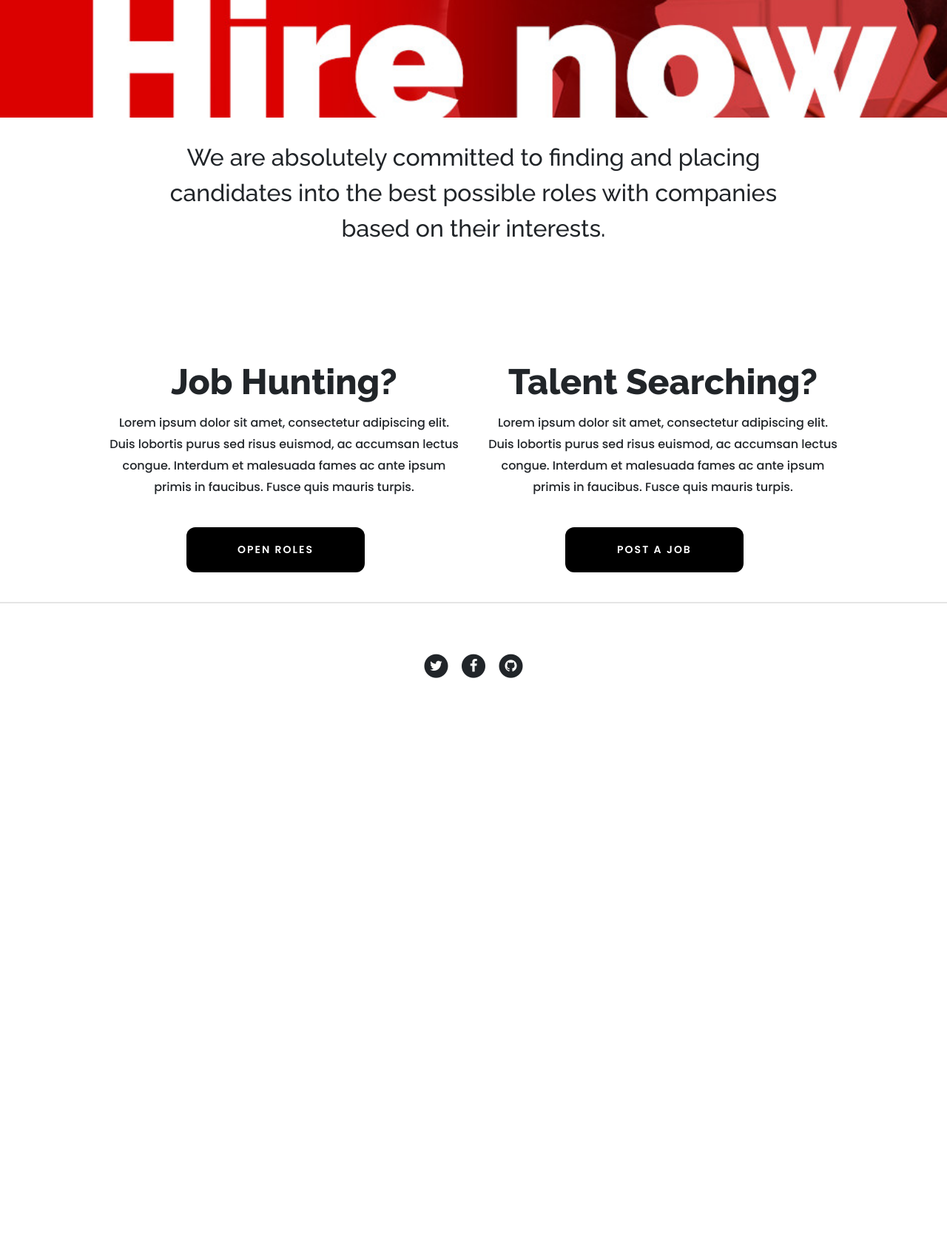
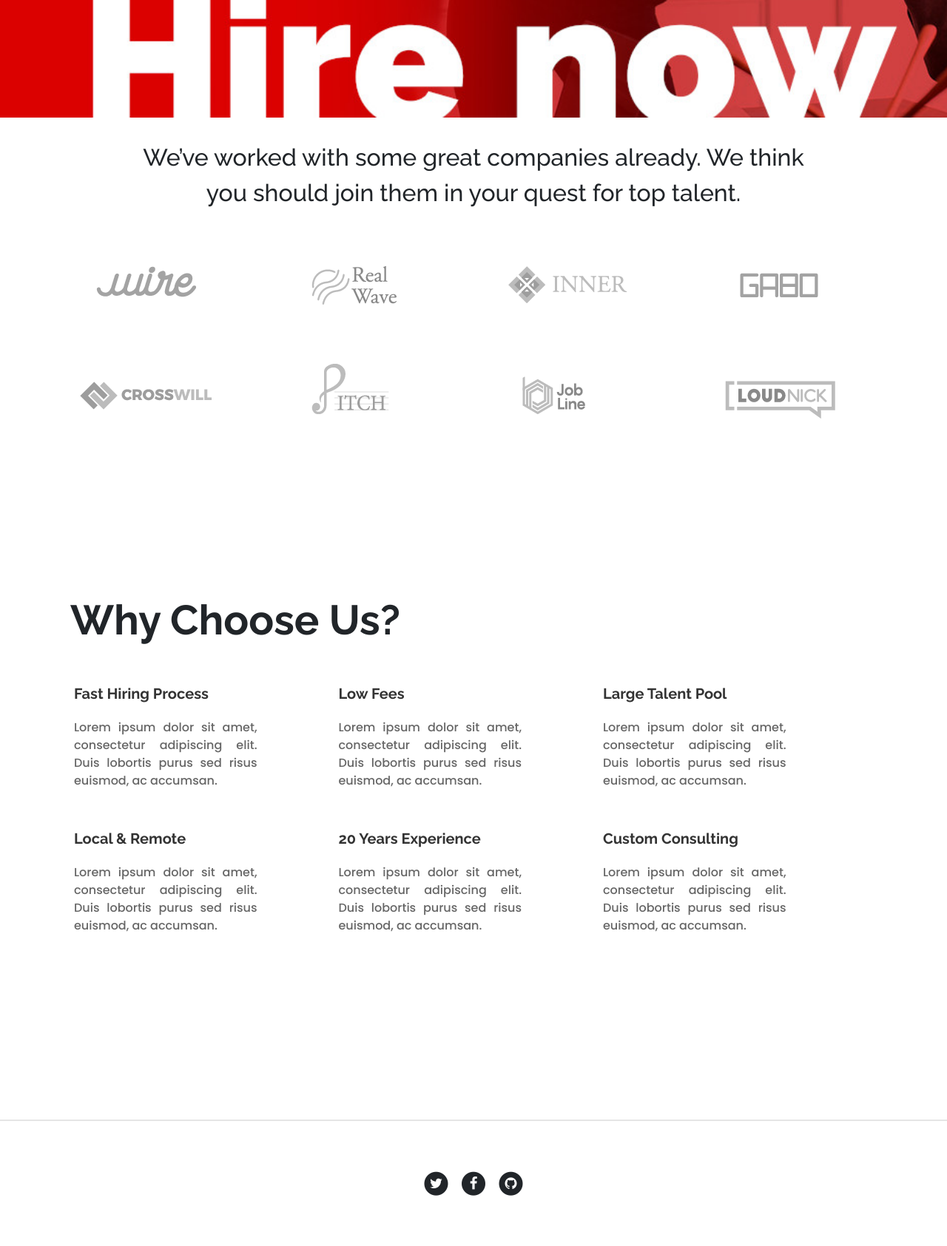
Before and after one commit to ayotundeakinsola/third-milestone-project, a Flask app: page /employers in a window 1280 px wide. Shown: the part 650-2335 px from the top of the page at 74% size. Before the commit the page ends 1567 px from the top, so only its background shows below. Run offline with Flask 2, Linux system fonts and the light colour scheme; data that the repository does not hold is empty; some libraries are stand-ins or nearby versions.

Commit message:
styled the employers.html template

```diff
--- a/static/css/styles.css
+++ b/static/css/styles.css
@@ -420,6 +420,17 @@ input[type=radio]:checked + label:after {
     margin-right: auto!important;
     }
 
+.text1{
+    text-align: center;
+    font-family: 'Raleway',Helvetica,Arial,Lucida,sans-serif;
+    font-size: 32px;
+    line-height: 1.6em;
+    max-width: 900px;
+    margin-left: auto!important;
+    margin-right: auto!important;
+    margin-bottom: -100px;
+    }
+
 .column{
     background-size: cover;
     background-position: 50%;
@@ -441,6 +452,12 @@ input[type=radio]:checked + label:after {
 .description{
     padding-bottom: 20px;
     position: relative;
+    }
+
+.description1{
+    padding-bottom: 20px;
+    position: relative;
+    margin-right: 80px;
     }
 
 h2.head{
@@ -836,6 +853,15 @@ input[type=checkbox]:checked + label:after {
     text-align: justify;
 }
 
+.inlist6{
+    color: #666;
+    font-size: 16px;
+    margin-top: 2px;
+    text-align: justify;
+    line-height: 1.5em;
+}
+
+
 .img-list{
     display: inline-block;
     position: relative;
@@ -884,6 +910,13 @@ input[type=checkbox]:checked + label:after {
     line-height: 1.4em;
 }
 
+.description1 h3{
+    font-family: 'Raleway',Helvetica,Arial,Lucida,sans-serif!important;
+    font-weight: 700;
+    line-height: 1.6em;
+    font-size: 20px;
+}
+
 .featurette-divider{
     margin: 5em 0;
 }
--- a/templates/employers.html
+++ b/templates/employers.html
@@ -12,40 +12,101 @@
         </div>
     </div>
 </section>
- <div class="section section_1">
+<div class="section section_1">
     <div class="rows row_1">
         <div class="col">
-            <div class="text">
-                <p>We are absolutely committed to finding and placing candidates into the best possible roles with companies based on their interests.</p>
+            <div class="text1">
+                <p>We’ve worked with some great companies already. We think you should join them in your quest for top talent.</p>
             </div>
         </div>
     </div>
-    <div class="row rows row_2">
-        <div class="col-md-6 column">
-            <div class="text2">
-                <div class="description">
-                    <h2 class="head">Job Hunting?</h2>
-                    <div>
-                        Lorem ipsum dolor sit amet, consectetur adipiscing elit. Duis lobortis purus sed risus euismod, ac accumsan lectus congue. Interdum et malesuada fames ac ante ipsum primis in faucibus. Fusce quis mauris turpis.
-                    </div>
-                </div>
-                <div class="buttons">
-                    <a class="btn btn1 button1 links" href="#" role="button">Open Roles</a>
+    <div class="container">
+        <div class="row">
+            <div class="col-md-3 col-sm-6 col-xs-12">
+                <span>
+                    <img alt="AltText" src="static/img/wire.png" class="img-fluid">
+                </span>
+            </div>
+            <div class="col-md-3 col-sm-6 col-xs-12">
+                <span>
+                    <img alt="AltText" src="static/img/realwave.png" class="img-fluid">
+                </span>
+            </div>
+            <div class="col-md-3 col-sm-6 col-xs-12">
+                <span>
+                    <img alt="AltText" src="static/img/inner.png" class="img-fluid">
+                </span>
+            </div>
+            <div class="col-md-3 col-sm-6 col-xs-12">
+                <span>
+                    <img alt="AltText" src="static/img/gabo.png" class="img-fluid">
+                </span>
+            </div>
+        </div>
+    </div>
+    <div class="container logo1">
+        <div class="row">
+            <div class="col-md-3 col-sm-6 col-xs-12">
+                <span>
+                    <img alt="AltText" src="static/img/crosswill.png" class="img-fluid">
+                </span>
+            </div>
+            <div class="col-md-3 col-sm-6 col-xs-12">
+                <span>
+                    <img alt="AltText" src="static/img/pitch.png" class="img-fluid">
+                </span>
+            </div>
+            <div class="col-md-3 col-sm-6 col-xs-12">
+                <span>
+                    <img alt="AltText" src="static/img/jobline.png" class="img-fluid">
+                </span>
+            </div>
+            <div class="col-md-3 col-sm-6 col-xs-12">
+                <span>
+                    <img alt="AltText" src="static/img/loudnick.png" class="img-fluid">
+                </span>
+            </div>
+        </div>
+    </div>
+    <div class="container cont">
+        <div class="row">
+            <div class="col-md-6 col-sm-6 col-xs-12">
+                <div class="innertext2">
+                    <h2 class="joblist2">Why Choose Us?</h2>
                 </div>
             </div>
         </div>
-        <div class="col-md-6 column">
-            <div class="text2">
-                <div class="description">
-                    <h2 class="head">Talent Searching?</h2>
-                    <div>
-                        Lorem ipsum dolor sit amet, consectetur adipiscing elit. Duis lobortis purus sed risus euismod, ac accumsan lectus congue. Interdum et malesuada fames ac ante ipsum primis in faucibus. Fusce quis mauris turpis.
+        <div class="container">
+                <div class="row">
+                    <div class="col-md-3 col-sm-6 col-xs-12 description1">
+                        <h3>Fast Hiring Process</h3>
+                        <p class="inlist6">Lorem ipsum dolor sit amet, consectetur adipiscing elit. Duis lobortis purus sed risus euismod, ac accumsan.</p>
+                    </div>
+                    <div class="col-md-3 col-sm-6 col-xs-12 description1">
+                        <h3>Low Fees</h3>
+                        <p class="inlist6">Lorem ipsum dolor sit amet, consectetur adipiscing elit. Duis lobortis purus sed risus euismod, ac accumsan.</p>
+                    </div>
+                    <div class="col-md-3 col-sm-6 col-xs-12 description1">
+                        <h3>Large Talent Pool</h3>
+                        <p class="inlist6">Lorem ipsum dolor sit amet, consectetur adipiscing elit. Duis lobortis purus sed risus euismod, ac accumsan.</p>
                     </div>
                 </div>
-                <div class="buttons">
-                    <a class="btn btn1 button1 links" href="#" role="button">Post A Job</a>
+        </div>
+        <div class="container">
+                <div class="row">
+                    <div class="col-md-3 col-sm-6 col-xs-12 description1">
+                        <h3>Local & Remote</h3>
+                        <p class="inlist6">Lorem ipsum dolor sit amet, consectetur adipiscing elit. Duis lobortis purus sed risus euismod, ac accumsan.</p>
+                    </div>
+                    <div class="col-md-3 col-sm-6 col-xs-12 description1">
+                        <h3>20 Years Experience</h3>
+                        <p class="inlist6">Lorem ipsum dolor sit amet, consectetur adipiscing elit. Duis lobortis purus sed risus euismod, ac accumsan.</p>
+                    </div>
+                    <div class="col-md-3 col-sm-6 col-xs-12 description1">
+                        <h3>Custom Consulting</h3>
+                        <p class="inlist6">Lorem ipsum dolor sit amet, consectetur adipiscing elit. Duis lobortis purus sed risus euismod, ac accumsan.</p>
+                    </div>
                 </div>
-            </div>
         </div>
     </div>
 </div>
```
